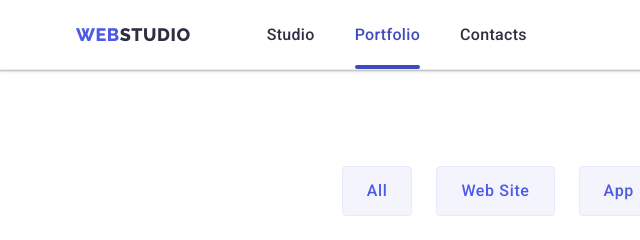
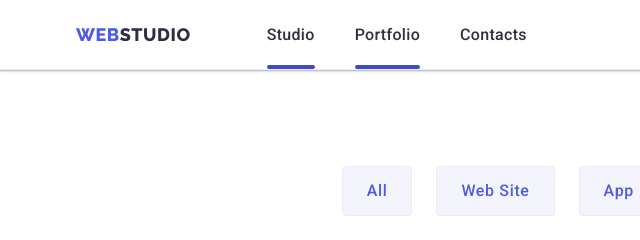
Before and after one commit to Nadiia17/goit-markup-hw-05, a plain HTML site: page portfolio.html in a window 1280 px wide. Shown: the top 240 px of the page, 0-640 px from the left. Drawn offline with nearby package versions, Linux system fonts and the light colour scheme.

Commit message:
update-2

```diff
--- a/css/styles.css
+++ b/css/styles.css
@@ -206,6 +206,13 @@ body {
 .contact-item:not(:last-child) {
   margin-right: 40px;
 }
+
+.current-page {
+  position: relative;
+  color: var(--color-ocean-hover);
+  transition: background-color var(--transition-dur-func);
+}
+
 .menu-link {
   padding-top: 24px;
   padding-bottom: 24px;
@@ -224,12 +231,6 @@ body {
 .menu-link:hover,
 .menu-link:focus {
   color: var(--color-ocean-hover);
-}
-
-.current-page {
-  position: relative;
-  color: var(--color-ocean-hover);
-  transition: background-color var(--transition-dur-func);
 }
 
 .current-page::after {
--- a/portfolio.html
+++ b/portfolio.html
@@ -26,7 +26,7 @@
           >
           <ul class="menu list">
             <li class="menu-item">
-              <a class="menu-link link" href="./index.html">Studio</a>
+              <a class="menu-link link current-page" href="./index.html">Studio</a>
             </li>
             <li class="menu-item">
               <a class="menu-link link current-page" href="./portfolio.html">Portfolio</a>
```
